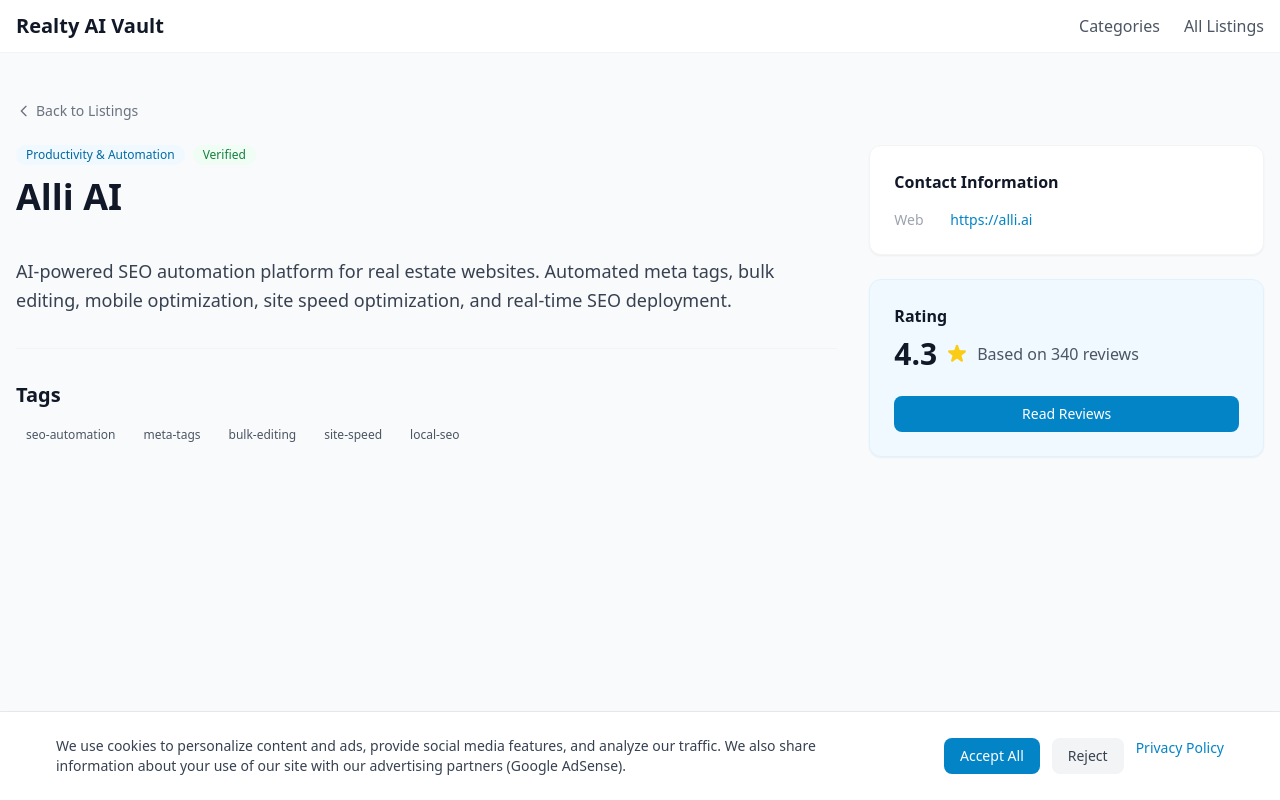
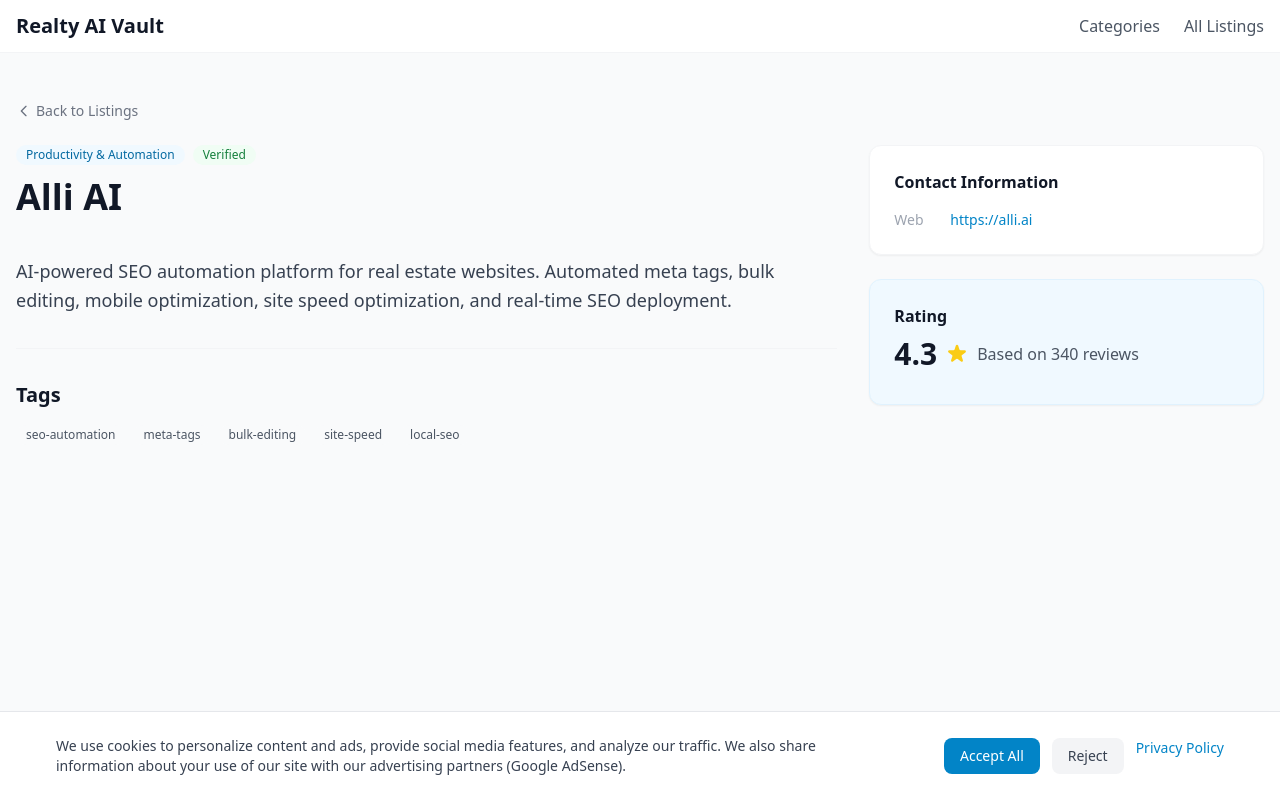
Before and after one commit to slsinteractive88-stack/ai-tools-real-estate-directory, a Next.js app: page /listings/alli-ai in a window 1280 px wide. Shown: the top 800 px of the page. Built offline with nearby package versions, Linux system fonts and the light colour scheme; no server answers.

Commit message:
Fix: Remove broken 'Read Reviews' link (no reviews system exists)

```diff
--- a/src/app/listings/[slug]/page.tsx
+++ b/src/app/listings/[slug]/page.tsx
@@ -128,7 +128,6 @@
                   <svg className="w-6 h-6 text-yellow-400 fill-current" viewBox="0 0 20 20"><path d="M9.049 2.927c.3-.921 1.603-.921 1.902 0l1.07 3.292a1 1 0 00.95.69h3.462c.969 0 1.371 1.24.588 1.81l-2.8 2.034a1 1 0 00-.364 1.118l1.07 3.292c.3.921-.755 1.688-1.54 1.118l-2.8-2.034a1 1 0 00-1.175 0l-2.8 2.034c-.784.57-1.838-.197-1.539-1.118l1.07-3.292a1 1 0 00-.364-1.118L2.98 8.72c-.783-.57-.38-1.81.588-1.81h3.461a1 1 0 00.951-.69l1.07-3.292z"/></svg>
                   <span className="text-gray-600">Based on {listing.reviewCount} reviews</span>
                 </div>
-                <Link href={`/listings/${listing.slug}/reviews`} className="btn-primary w-full text-center mt-4">Read Reviews</Link>
               </div>
 
               <div aria-label="Advertisement">
```
